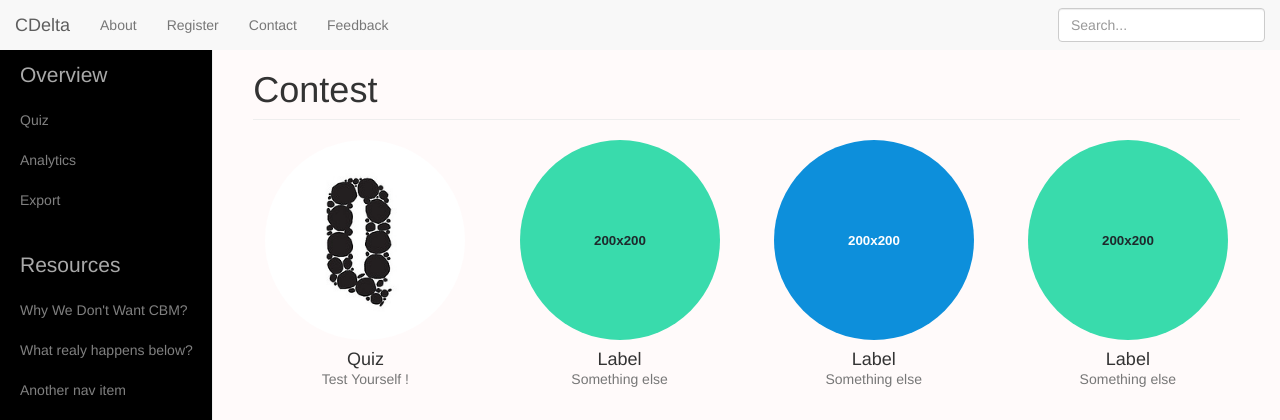
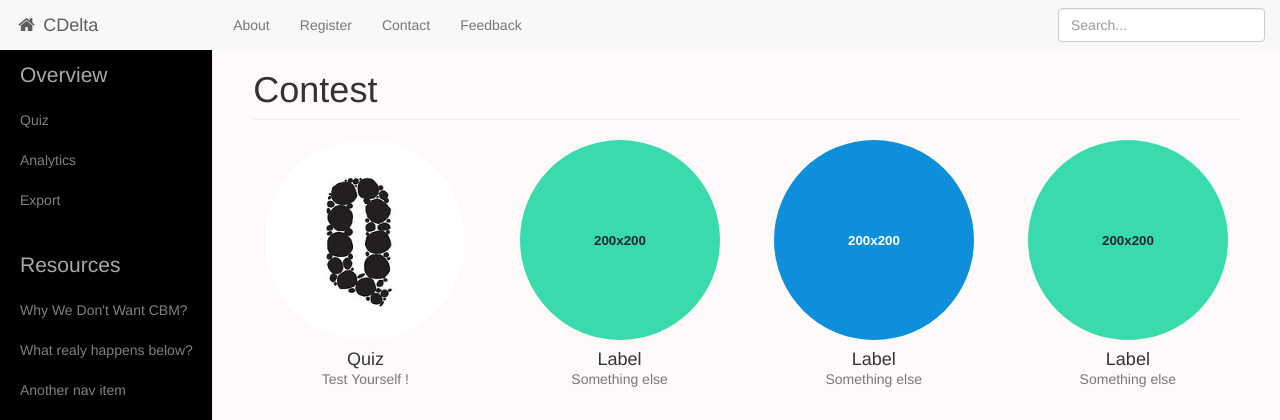
Before and after one commit to ramprasathdgl/QuizApp, a Django app: page / in a window 1280 px wide. Shown: the top 420 px of the page. Run offline with Django 3.2, Linux system fonts and the light colour scheme; some libraries are stand-ins or nearby versions.

Commit message:
Add Fontawesome support and align navigation bar elements
Used Bootstrapcdn link to load fotawesome.min.css and added the home
icon , add nav-bar styles

```diff
--- a/homepage/static/homepage/css/dashboard.css
+++ b/homepage/static/homepage/css/dashboard.css
@@ -26,6 +26,9 @@ body {
   border: 0;
 }
 
+.navbar-nav{
+   padding-left:105px;
+}
 /*
  * Sidebar
  */
--- a/homepage/templates/homepage/index.html
+++ b/homepage/templates/homepage/index.html
@@ -14,6 +14,9 @@
     <!-- Bootstrap core CSS -->
     <!--link href="//maxcdn.bootstrapcdn.com/bootstrap/3.3.1/css/bootstrap.min.css" rel="stylesheet"-->
     <link href="//maxcdn.bootstrapcdn.com/bootswatch/3.3.0/yeti/bootstrap.min.css" rel="stylesheet">
+
+    <!-- Fontawesome -->
+    <link href="//maxcdn.bootstrapcdn.com/font-awesome/4.2.0/css/font-awesome.min.css" rel="stylesheet">
 
     <!-- Custom styles for this template -->
     <link href={% static "homepage/css/dashboard.css" %} rel="stylesheet">
@@ -40,10 +43,10 @@
             <span class="icon-bar"></span>
             <span class="icon-bar"></span>
           </button>
-          <a class="navbar-brand" href="">CDelta</a>
+	  <a class="navbar-brand " href=""><i class="fa fa-home fa-fw"></i>&nbsp;CDelta</a>
         </div>
         <div id="navbar" class="navbar-collapse collapse">
-          <ul class="nav navbar-nav">
+          <ul class="nav navbar-nav ">
             <li><a href="#">About</a></li>
             <li><a href="#">Register</a></li>
             <li><a href="#">Contact</a></li>
```
